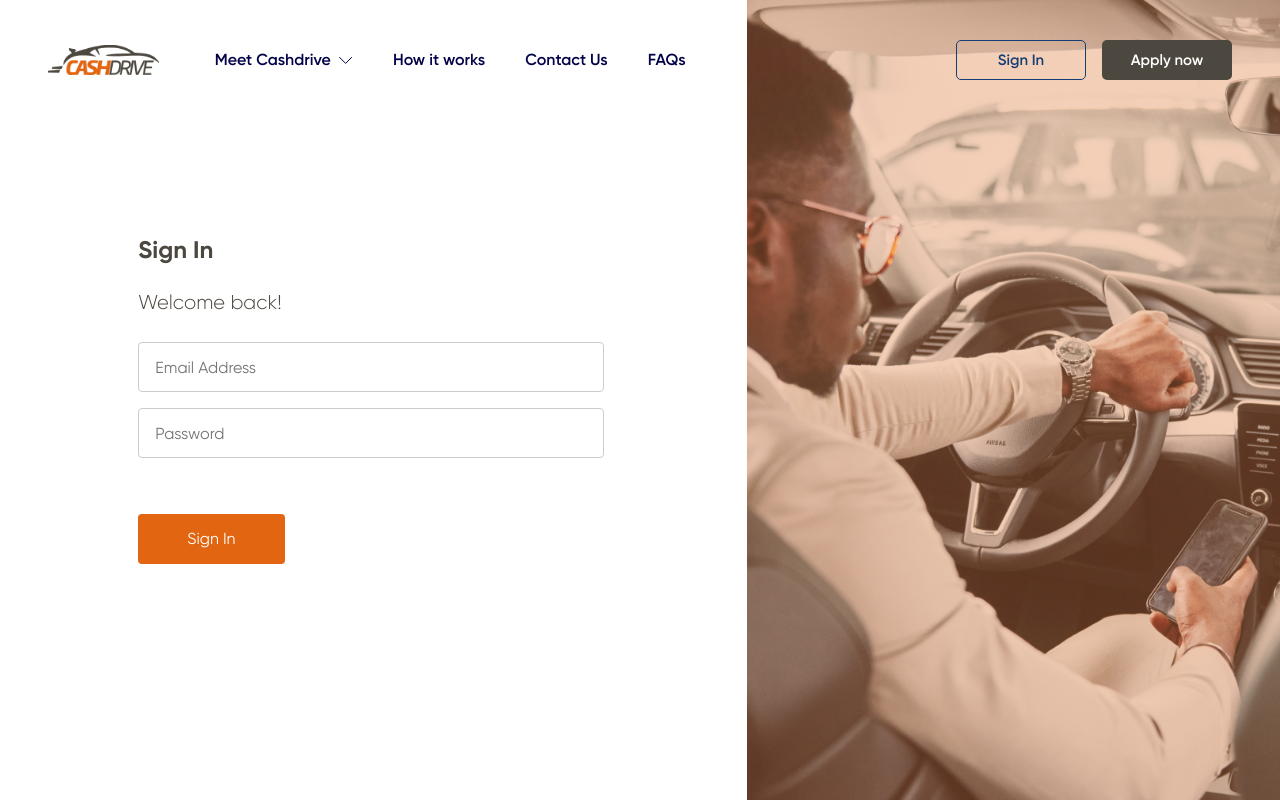
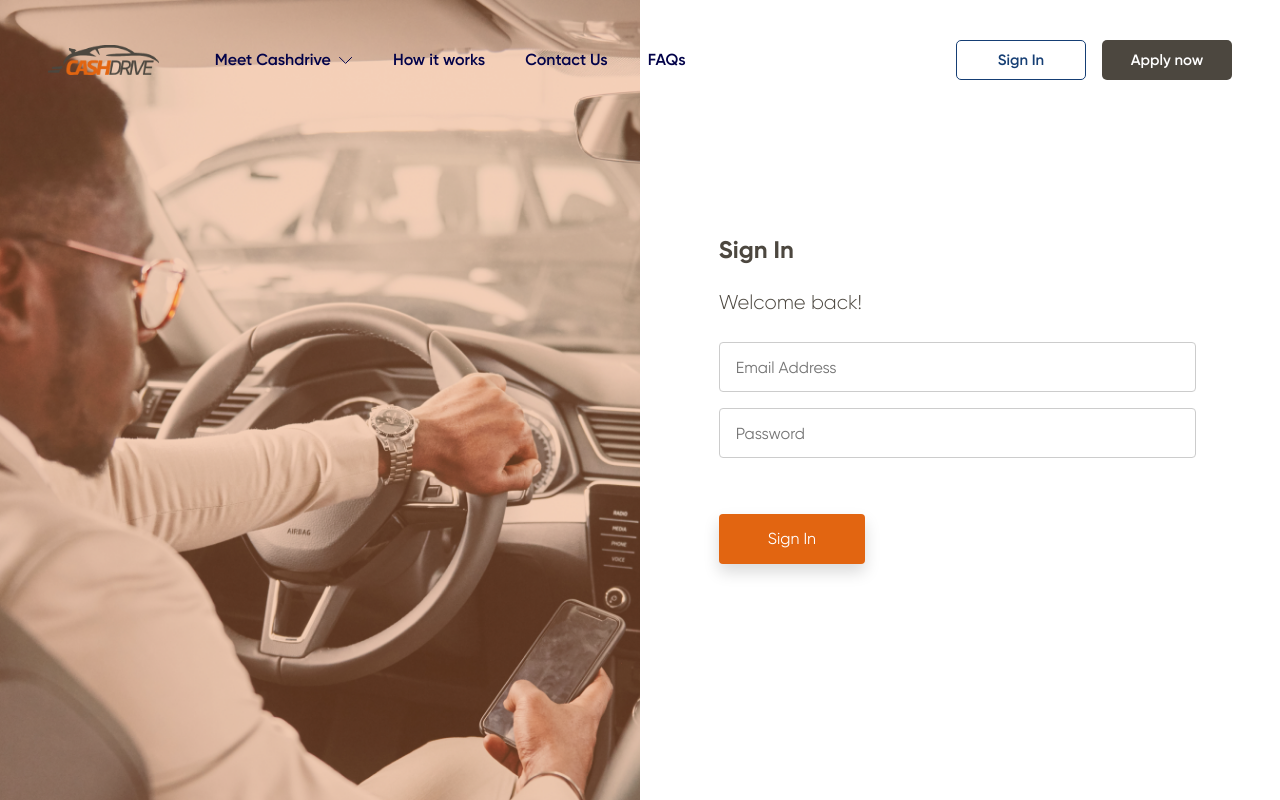
Before and after one commit to mkeshita/cash-drive, a React (Create React App) app: page /login in a window 1280 px wide. Built offline with nearby package versions, Linux system fonts and the light colour scheme.

Commit message:
responsive issue

```diff
--- a/src/components/Auth/Login.js
+++ b/src/components/Auth/Login.js
@@ -6,21 +6,21 @@
   return (
     <div className="container-fluid">
       <div className="Login row align-items-center justify-content-center position-relative">
-        <div className="col-sm-7">
-          <div className="container" style={{maxWidth: "500px"}}>
-            <h2 className="title title--smaller mb-4">Sign In</h2>
-            <p className="lead">Welcome back!</p>
-            <LoginForm />
-          </div>
-        </div>
         <div
-          className="col-sm-5"
+          className="col-sm-6 d-none d-md-block"
           style={{
             backgroundImage: `url(./images/young-black.png)`,
             backgroundSize: "cover",
             height: "100vh",
           }}
         ></div>
+        <div className="col-sm-6">
+          <div className="container" style={{maxWidth: "580px"}}>
+            <h2 className="title title--smaller mb-4">Sign In</h2>
+            <p className="lead">Welcome back!</p>
+            <LoginForm />
+          </div>
+        </div>
       </div>
     </div>
   );
--- a/src/components/Auth/LoginForm.js
+++ b/src/components/Auth/LoginForm.js
@@ -23,7 +23,7 @@
           handlechange={(e) => setPassword(e.target.value)}
         />
       </div>
-      <button class="btn px-5 mt-5 btn-orange">Sign In</button>
+      <button class="btn px-5 mt-5 btn-orange shadow">Sign In</button>
     </form>
   );
 }
```
